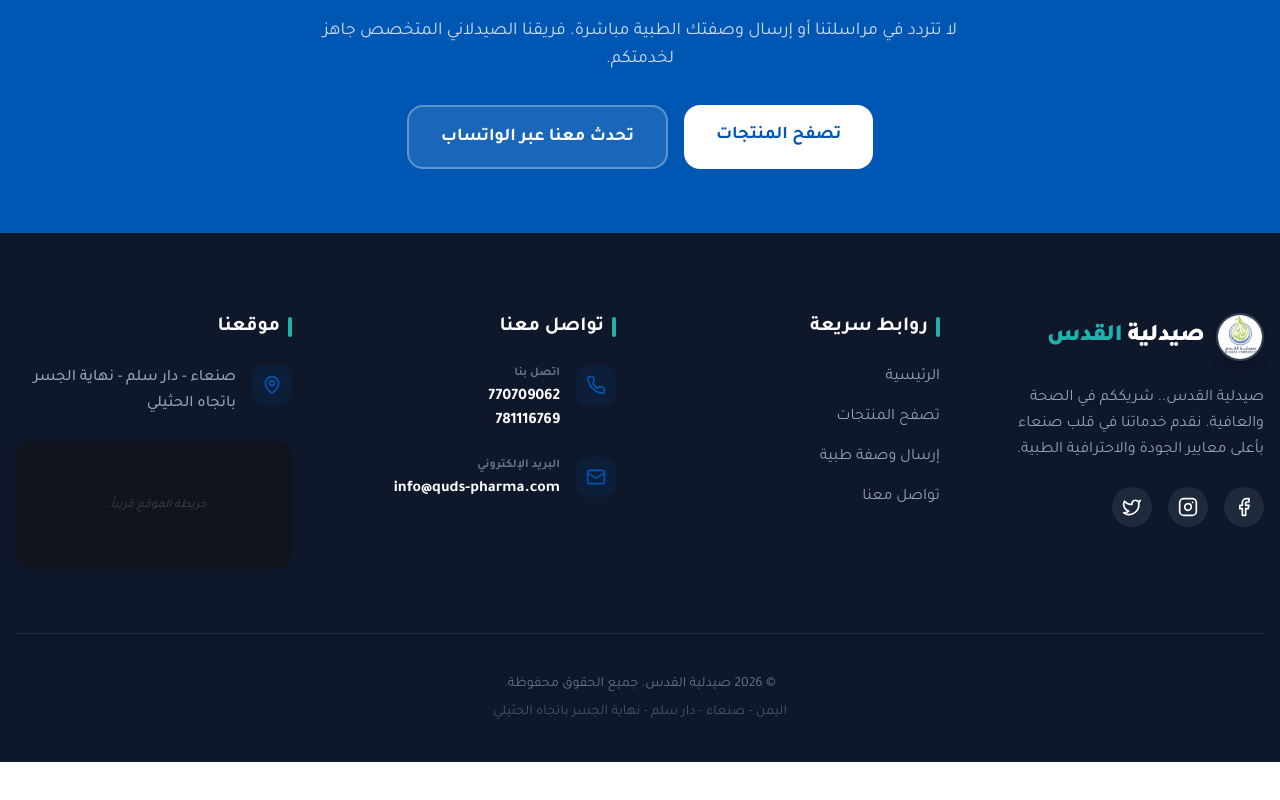
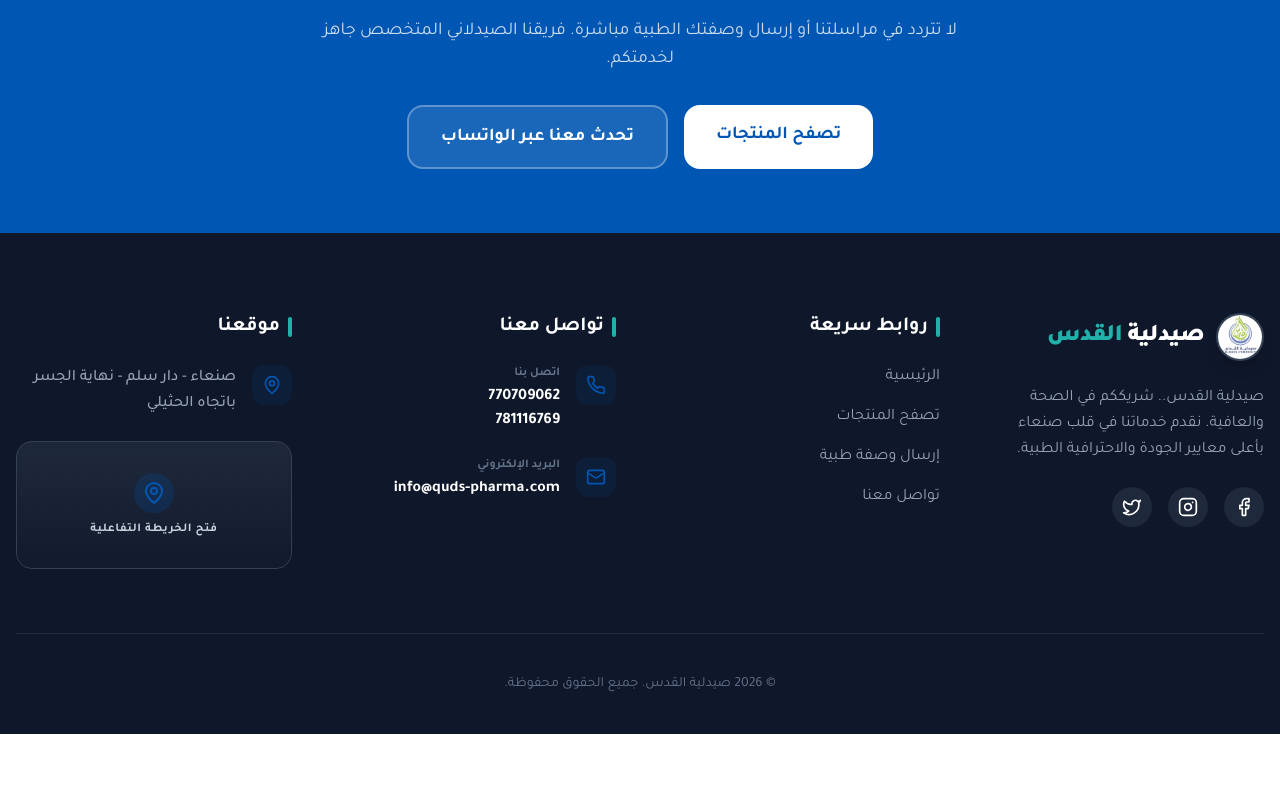
Before and after one commit to eng-duud/pharmacy, a Next.js app: page / in a window 1280 px wide. Shown: the part 1222-2022 px from the top of the page. Built offline with nearby package versions, Linux system fonts and the light colour scheme.

Commit message:
fix map link

```diff
--- a/src/components/Footer.tsx
+++ b/src/components/Footer.tsx
@@ -91,7 +91,7 @@ export default function Footer() {
                 <MapPin className="w-5 h-5" />
               </div>
               <a
-                href="https://www.google.com/maps/search/?api=1&query=صيدلية+القدس+صنعاء+دار+سلم"
+                href="https://maps.app.goo.gl/69CLAtYuntC72XWz9?g_st=aw"
                 target="_blank"
                 rel="noopener noreferrer"
                 className="text-slate-400 font-medium leading-relaxed hover:text-primary transition-colors"
@@ -99,15 +99,29 @@ export default function Footer() {
                 صنعاء - دار سلم - نهاية الجسر باتجاه الحثيلي
               </a>
             </div>
-            <div className="mt-6 rounded-2xl overflow-hidden grayscale contrast-125 opacity-50 hover:opacity-100 transition-opacity h-32 bg-slate-800 flex items-center justify-center">
-               <span className="text-xs text-slate-500 italic">خريطة الموقع قريباً...</span>
-            </div>
+            <a
+              href="https://maps.app.goo.gl/69CLAtYuntC72XWz9?g_st=aw"
+              target="_blank"
+              rel="noopener noreferrer"
+              className="mt-6 rounded-2xl overflow-hidden relative group h-32 bg-slate-800 border border-slate-700 hover:border-primary/50 transition-all shadow-inner flex flex-col items-center justify-center"
+            >
+               {/* Decorative map-like background */}
+               <div className="absolute inset-0 opacity-20 group-hover:opacity-30 transition-opacity"
+                    style={{ backgroundImage: 'radial-gradient(circle, #334155 1px, transparent 1px)', backgroundSize: '20px 20px' }}></div>
+               <div className="absolute inset-0 bg-gradient-to-t from-slate-900/80 to-transparent"></div>
+
+               <div className="relative z-10 flex flex-col items-center">
+                 <div className="w-10 h-10 bg-primary/20 rounded-full flex items-center justify-center mb-2 group-hover:scale-110 transition-transform">
+                   <MapPin className="w-6 h-6 text-primary" />
+                 </div>
+                 <span className="text-xs text-slate-300 font-bold tracking-wider">فتح الخريطة التفاعلية</span>
+               </div>
+            </a>
           </div>
         </div>
 
         <div className="border-t border-slate-800 pt-10 text-center text-slate-500 text-sm">
           <p>© {new Date().getFullYear()} صيدلية القدس. جميع الحقوق محفوظة.</p>
-          <p className="mt-2 text-slate-600">اليمن - صنعاء - دار سلم - نهاية الجسر باتجاه الحثيلي</p>
         </div>
       </div>
     </footer>
```
Also changed, not shown: prisma/seed.ts (line endings or trailing spaces), public/uploads/1777320841403-5fdllp.png (added), 1 other file (tests, documents, lock files or other folders).
